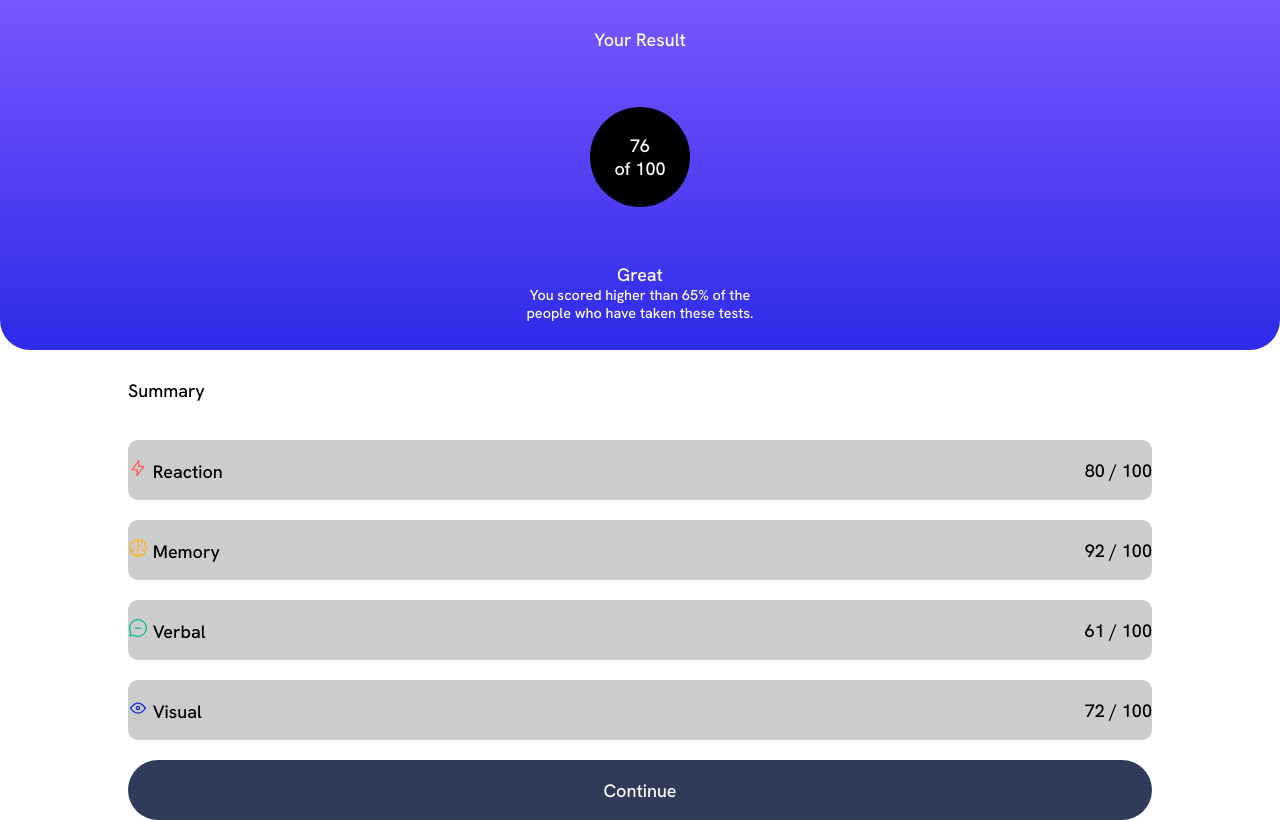
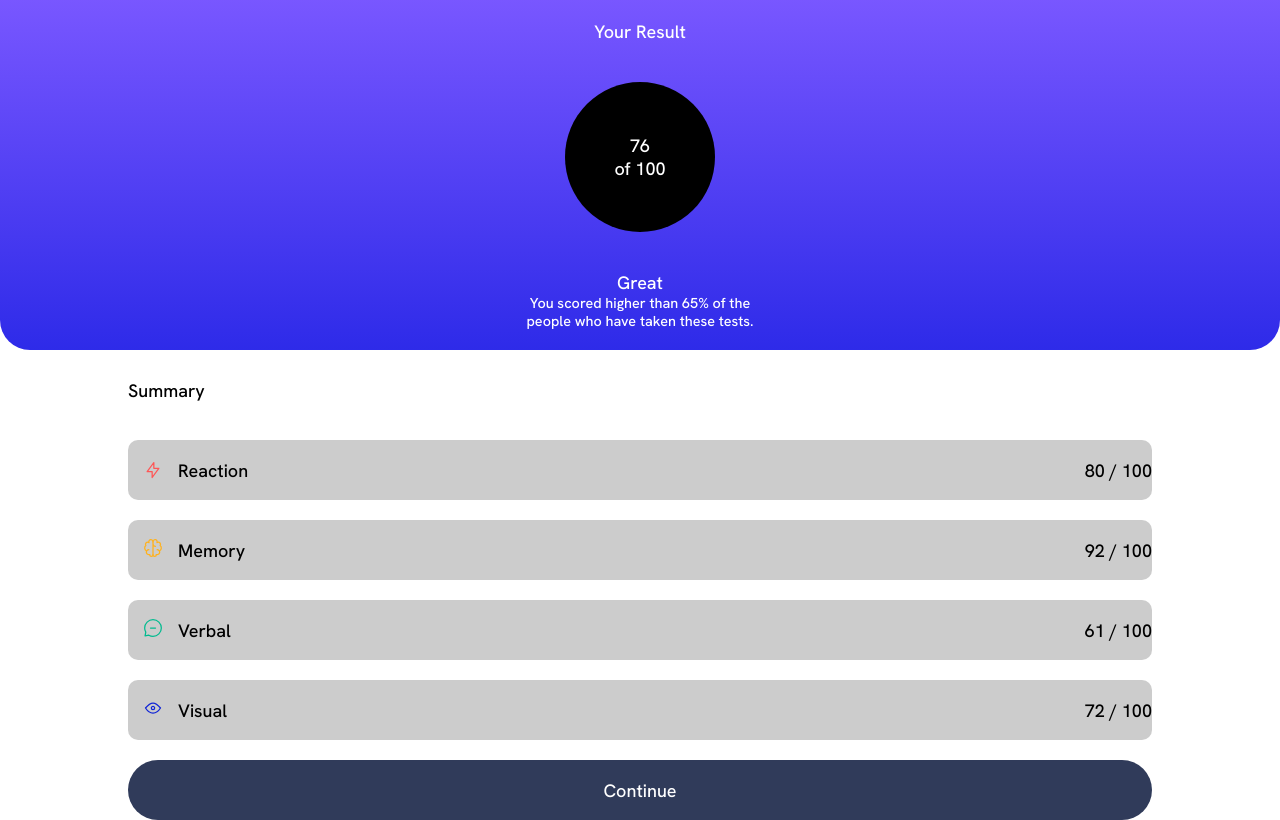
Before and after one commit to Smailen5/results-summary-component-main, a plain HTML site: page index.html in a window 1280 px wide. Drawn offline with Linux system fonts and the light colour scheme.

Commit message:
posizionato tasti e icone

```diff
--- a/index.html
+++ b/index.html
@@ -30,37 +30,44 @@
       You scored higher than 65% of the people who have taken these tests.
     </div>
 
-
-
-
-
-
   </div>
   <main>
     <div class="main">
 
-      <div class="flex mrg-btt" id="summary">
+      <div class="container-dati mrg" id="summary">
         <div class="title-dato"> Summary</div>
         <div class="dato"></div>
       </div>
 
-      <div class="container-dati flex mrg-btt">
-        <div class="title-dato"><img src="/assets/images/icon-reaction.svg" alt=""> Reaction</div>
+      <div class="container-dati mrg" id="reaction">
+        <div class="title-dato flex">
+          <img src="/assets/images/icon-reaction.svg" alt="">
+          <p>Reaction</p>
+        </div>
         <div class="dato">80 / 100</div>
       </div>
 
-      <div class="container-dati flex mrg-btt">
-        <div class="title-dato"><img src="/assets/images/icon-memory.svg" alt=""> Memory</div>
+      <div class="container-dati mrg">
+        <div class="title-dato flex">
+          <div class="cnt-img"><img src="/assets/images/icon-memory.svg" alt=""></div>
+          Memory
+        </div>
         <div class="dato">92 / 100</div>
       </div>
 
-      <div class="container-dati flex mrg-btt">
-        <div class="title-dato"><img src="/assets/images/icon-verbal.svg" alt=""> Verbal</div>
+      <div class="container-dati mrg">
+        <div class="title-dato flex">
+          <div class="cnt-img"><img src="/assets/images/icon-verbal.svg" alt=""></div>
+          Verbal
+        </div>
         <div class="dato">61 / 100</div>
       </div>
 
-      <div class="container-dati flex mrg-btt">
-        <div class="title-dato"><img src="/assets/images/icon-visual.svg" alt=""> Visual</div>
+      <div class="container-dati mrg">
+        <div class="title-dato flex">
+          <div class="dnt-img"><img src="/assets/images/icon-visual.svg" alt=""></div>
+          Visual
+        </div>
         <div class="dato">72 / 100</div>
       </div>
       <div class="button flex">
--- a/style.css
+++ b/style.css
@@ -29,8 +29,8 @@
 
 /* palla con i numeri dentro */
 .circle {
-    width: 100px;
-    height: 100px;
+    width: 150px;
+    height: 150px;
     border-radius: 50%;
     background-color: black;
     display: flex;
@@ -57,7 +57,12 @@ main{display: flex;align-items: center;flex-direction: column;}
 }
 #summary{background: none;}
 /* classe per dati */
-.flex{
+
+.mrg{
+    margin: 10px 0;
+}
+/* contenitore singolo dato */
+.container-dati{
     display: flex;
     justify-content: space-between;
     align-items: center;
@@ -65,13 +70,7 @@ main{display: flex;align-items: center;flex-direction: column;}
     height: 60px;
     background-color: #ccc;
 }
-.mrg-btt{
-    margin: 10px 0;
-}
-/* contenitore singolo dato */
-.container-dati{
-
-}
+.title-dato{display: flex;align-items: center;}
 /* bottone continua */
 .button {
     width: 100%;
@@ -81,5 +80,9 @@ main{display: flex;align-items: center;flex-direction: column;}
     color: #fff;
     justify-content: center;
     margin-top: 10px;
-
+    display: flex;
+    align-items: center;
 }
+/* #reaction{align-items: center;} */
+/* .title-dato{display: flex; align-items: center;} */
+main img{margin: 15px;}
```
